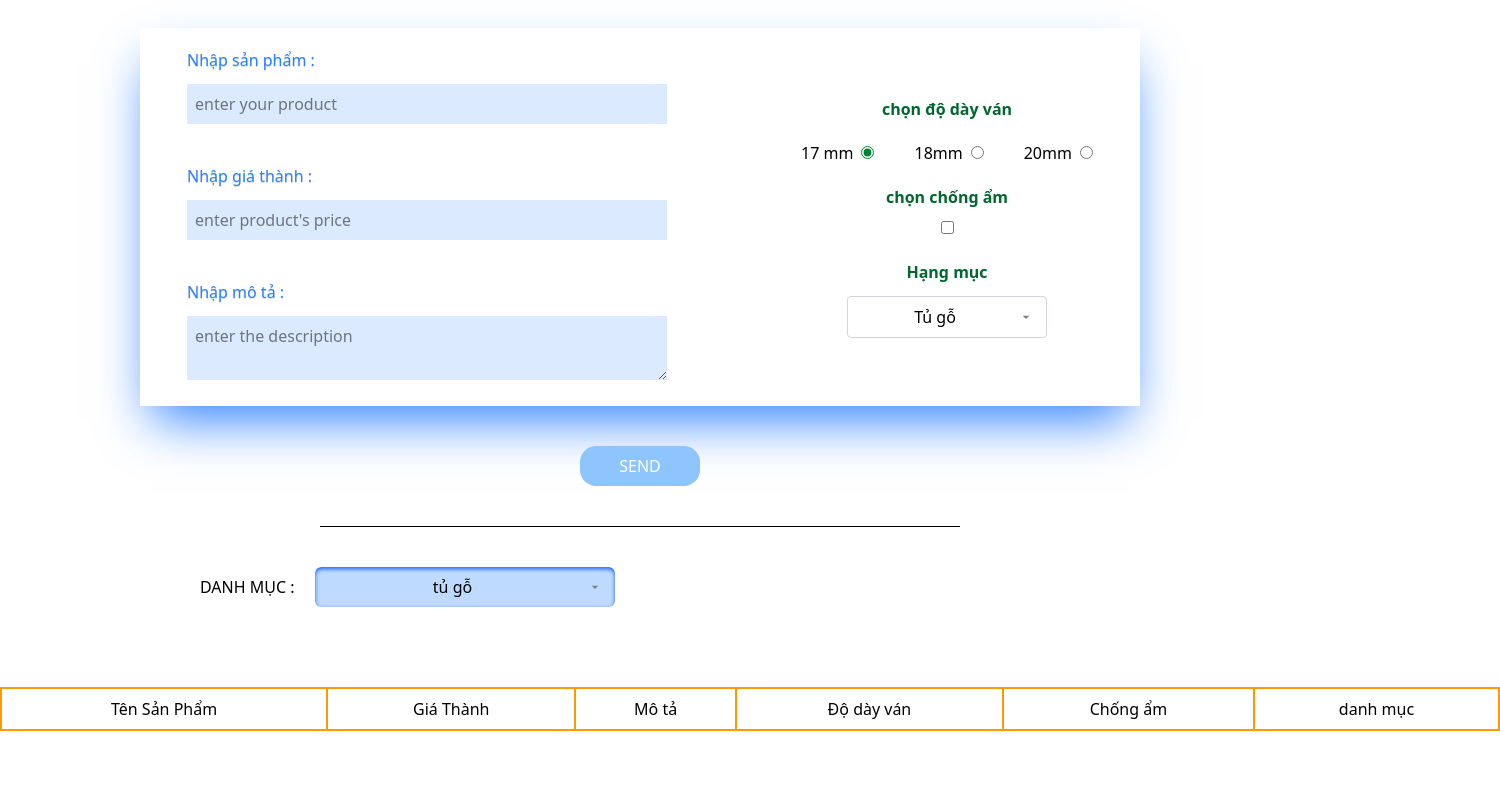
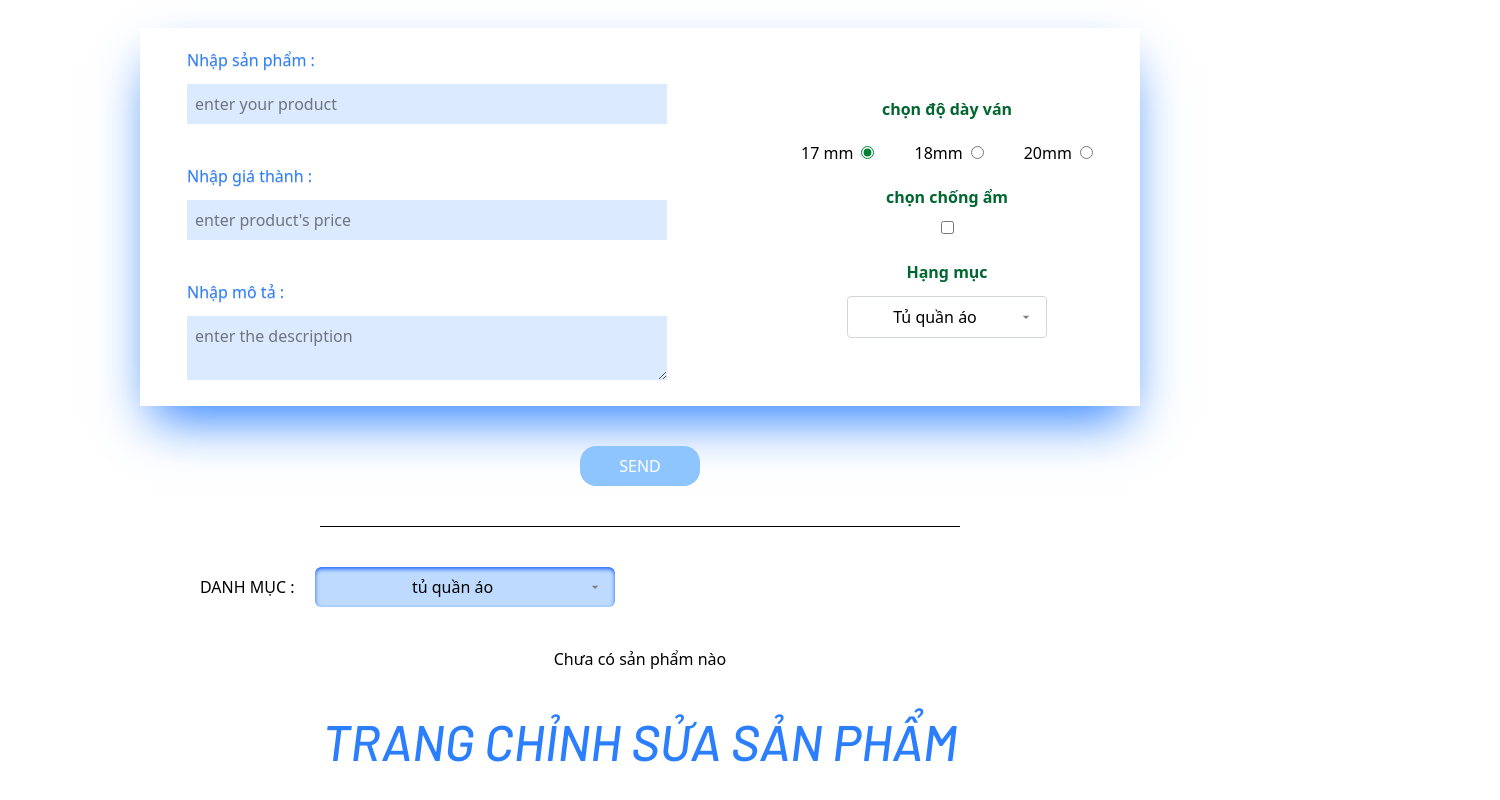
Before and after one commit to bon265/h-c-redux, a React (Vite) app: page /edit in a window 1280 px wide. Shown: the part 152-952 px from the top of the page, 1500 px wide, since content can reach past the window. Built offline with nearby package versions, Linux system fonts and the light colour scheme.

Commit message:
đã hoàn thành ô xóa ô edit và productList

```diff
--- a/package.json
+++ b/package.json
@@ -15,6 +15,7 @@
     "react": "^19.1.0",
     "react-dom": "^19.1.0",
     "react-redux": "^9.2.0",
+    "react-router-dom": "^7.6.2",
     "tailwindcss": "^4.1.8"
   },
   "devDependencies": {
--- a/src/App.jsx
+++ b/src/App.jsx
@@ -1,9 +1,14 @@
+
+import {Routes, Route} from "react-router-dom";
+import ProductEdit from "./pages/PRODUCT/ProductEdit.jsx";
 import ProductForm from "./pages/PRODUCT/ProductForm";
-
 function App() {
   return (
     <>
       <ProductForm/>
+      <Routes>
+        <Route path="/edit/" element={<ProductEdit />} />
+        </Routes>
     </>
   );
 }
--- a/src/features/productSlice.jsx
+++ b/src/features/productSlice.jsx
@@ -5,7 +5,7 @@ const productSlice=createSlice({
     initialState:{
         products: [],
         options:{
-            category: "Tủ gỗ", // mặc định
+            category: "Tủ quần áo ", // mặc định
         }
     },
     reducers:{
@@ -13,7 +13,7 @@ const productSlice=createSlice({
         state.products.push(action.payload)
         },
         removeProduct: (state, action) => {
-        state.products=state.products.filter(product => product.id !== action.payload);
+        state.products=state.products.filter((product,index) => index !== action.payload);
         },
         setCategory:(state,action)=>{
         state.options.category=action.payload
--- a/src/main.jsx
+++ b/src/main.jsx
@@ -2,6 +2,8 @@ import { StrictMode } from 'react'
 import { createRoot } from 'react-dom/client'
 import { Provider } from 'react-redux'
 import  store from './REDUX/store.jsx'
+import { BrowserRouter as Router } from 'react-router-dom';
+
 import './index.css'
 import './myStyle.css'
 import App from './App.jsx'
@@ -9,7 +11,9 @@ import App from './App.jsx'
 createRoot(document.getElementById('root')).render(
   <StrictMode>
    <Provider store={store}>
-   <App />
+  <Router>
+     <App />
+  </Router>
    </Provider>
   </StrictMode>,
 )
--- /dev/null
+++ b/src/pages/PRODUCT/ProductEdit.jsx
@@ -0,0 +1,11 @@
+import React from 'react';
+
+function ProductEdit() {
+    return (
+        <div>
+            <h1 className='text-center text-3xl text-blue-500 mt-10 uppercase'>Trang chỉnh sửa sản phẩm</h1>
+        </div>
+    );
+}
+
+export default ProductEdit;
--- a/src/pages/PRODUCT/ProductForm.jsx
+++ b/src/pages/PRODUCT/ProductForm.jsx
@@ -1,7 +1,7 @@
     import { useDispatch,useSelector } from "react-redux";
     import { addProduct,setCategory } from "../../features/productSlice";
     import { useState } from "react";
-
+    import ProductList from "./ProductList";
     function ProductForm() {
     const  [name,setName]=useState('')
     const  [price,setPrice]=useState('')
@@ -110,7 +110,7 @@
         value={categories}
         onChange={(e) => dispatch(setCategory(e.target.value))}
     >
-        <option  value="Tủ gỗ ">Tủ gỗ</option>
+        <option  value="Tủ quần áo ">Tủ quần áo</option>
         <option value="Tủ bếp">Tủ bếp</option>
         <option value="Phòng khách">Phòng khách</option>
         <option value="Tủ rượu">Tủ rượu</option>
@@ -131,21 +131,26 @@
                <div className="ml-50 mt-10 flex items-center gap-5">
                 <h2 >DANH MỤC :</h2>
                     <select className="custom-select w-[300px] text-center  outline-0 bg-blue-200 p-2 rounded-md shadow-blue-600 shadow-inner">
-                        <option className="bg-neutral-100 "> tủ gỗ</option>
+                        <option className="bg-neutral-100 "> tủ quần áo</option>
                         <option className="bg-neutral-100"> phòng khách</option>
                         <option className="bg-neutral-100"> tủ bếp</option>
                         <option className="bg-neutral-100 "> tủ rượu</option>
                     </select>
                </div>
                  {/* in sản phẩm mới thêm */}
-               <table className="w-[1500px] mt-20 mx-auto ">
+              {/* thẻ product */}
+              <ProductList product={products} />
+              {/* bảng table */}
+               {/* <table className="md:w-[1000px] w-[1500px] mt-20 mx-auto ">
                 <thead >
+                   <tr>
                      <td className="p-2 border-2 border-amber-500 text-center">Tên Sản Phẩm</td>
                      <td className="p-2 border-2 text-center  border-amber-500">Giá Thành</td>
                      <td className="p-2 border-2 text-center  border-amber-500">Mô tả</td>
                      <td className="p-2 border-2 text-center  border-amber-500">Độ dày ván</td>
                      <td className="p-2 border-2 text-center  border-amber-500">Chống ẩm</td>
                      <td className="p-2 border-2 text-center  border-amber-500">danh mục</td>
+                   </tr>
                 </thead>
 
                 {products.map((item,index)=>{
@@ -161,7 +166,7 @@
                     )
                 })}
 
-               </table>
+               </table> */}
             </>
         );
     }
--- a/src/pages/PRODUCT/ProductItem.jsx
+++ /dev/null
@@ -1,11 +0,0 @@
-import React from 'react';
-
-function ProductItem() {
-    return (
-        <div>
-
-        </div>
-    );
-}
-
-export default ProductItem;
--- a/src/pages/PRODUCT/ProductList.jsx
+++ b/src/pages/PRODUCT/ProductList.jsx
@@ -1,10 +1,35 @@
-import React from 'react';
 
+import pic1 from '../../assets/test.jpg';
+import { useSelector, useDispatch } from 'react-redux';
+import { removeProduct } from '../../features/productSlice';
+import { Link } from 'react-router-dom';
 function ProductList() {
+    const dispatch=useDispatch()
+    const products=useSelector (state=> state.product.products)
+    if (!products ||products.length === 0) return <p className='text-center mt-10'>Chưa có sản phẩm nào</p>;
+    const handleDelete=(index)=>{
+
+        dispatch(removeProduct(index))
+    }
     return (
-        <div>
+        <section className=' grid grid-cols-4 gap-4 p-4 w-[1000px] mx-auto mt-20'>
+       { products.map((product, index) => (
+            <div   key={index} className='bg-neutral-100 shadow-green-500  rounded-lg p-4 hover:shadow-md transition-shadow duration-300'>
+                <img src={pic1}  alt={product.name} className='w-full h-48 object-cover rounded-t-lg' />
+                <h2 className=' line-clamp-2 leading-tight min-h-[3.5rem] text-xl font-semibold mt-2'>{product.name}</h2>
+                <p className='line-clamp-2 min-h-10 text-gray-600 '>{product.desc}</p>
+                <p className='text-blue-500 font-bold  mt-2'>Giá: {product.price} VNĐ</p>
+                <p className='text-gray-500 '>Danh mục: {product.category}</p>
+                <div className='flex justify-around mt-2 gap-2'>
+                    <button onClick={()=>handleDelete(index)} className='w-1/2 p-2 bg-red-400 text-white rounded-2xl cursor-pointer hover:bg-red-300 hover:scale-102'>delete</button>
+                    <Link to='/edit' className='text-center w-1/2 p-2 bg-blue-400 text-white rounded-2xl cursor-pointer hover:bg-blue-300 hover:scale-102'>
+                        <button >edit</button>
+                    </Link >
+                </div >
+            </div>
+        ))}
 
-        </div>
+        </section>
     );
 }
 
```
Also changed, not shown: src/assets/test.jpg (added), 1 other file (tests, documents, lock files or other folders). Lines whose indentation alone changed are shown as unchanged.
